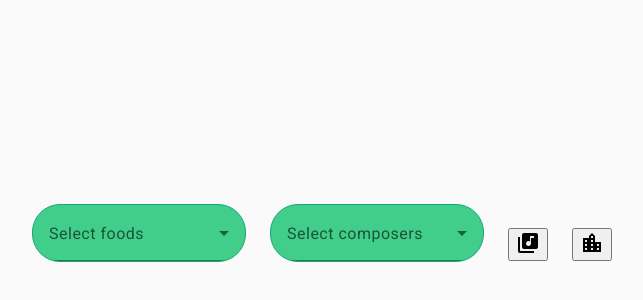
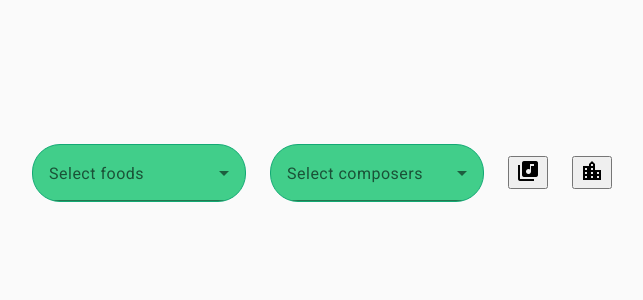
Before and after one commit to ztw17/generic-filter-dropdown, an Angular app: page / in a window 1280 px wide. Shown: the part 156-456 px from the top of the page, without its empty margins (318-961 px from the left). Built offline with nearby package versions, Linux system fonts and the light colour scheme.

Commit message:
Center align chips; expand datasets

```diff
--- a/src/app/app.component.html
+++ b/src/app/app.component.html
@@ -6,7 +6,7 @@
         [dataset]="foodsDataset"
         (dropdownSelectionChange)="updateSelectedItemsOne($event)">
       </filter-dropdown>
-      <div>
+      <div class="chips-container">
         <mat-chip-listbox>
           <div *ngFor="let option of firstOptions">
             <mat-chip>{{option.value}}</mat-chip>
@@ -21,7 +21,7 @@
         [searchOnly]="true"
         (dropdownSelectionChange)="updateSelectedItemsTwo($event)">
       </filter-dropdown>
-      <div>
+      <div class="chips-container">
         <mat-chip-listbox>
           <div *ngFor="let option of secondOptions">
             <mat-chip>{{option.value}}</mat-chip>
@@ -31,13 +31,14 @@
     </div>
     <div class="dropdown-wrapper">
       <filter-dropdown
-        label="composer"
-        [dataset]="composersDataset"
+        label="genre"
+        [dataset]="musicGenresDataset"
         icon="library_music"
         [showBadge]="true"
-        (dropdownSelectionChange)="updateSelectedItemsThree($event)">
+        (dropdownSelectionChange)="updateSelectedItemsThree($event)"
+        class="button-dropdown">
       </filter-dropdown>
-      <div>
+      <div class="chips-container-margin">
         <mat-chip-listbox>
           <div *ngFor="let option of thirdOptions">
             <mat-chip>{{option.value}}</mat-chip>
@@ -52,9 +53,20 @@
         icon="location_city"
         [showBadge]="true"
         [limit]="3"
-        (dropdownSelectionChange)="updateSelectedItemsFour($event)">
+        (dropdownSelectionChange)="updateSelectedItemsFour($event)"
+        class="button-dropdown">
       </filter-dropdown>
-      <div>
+      <!-- <div class="chips-container-margin">
+        <mat-chip-grid>
+          <mat-chip-row *ngFor="let option of fourthOptions" (removed)="remove(option)">
+            {{option.value}}
+            <button matChipRemove>
+              <mat-icon>cancel</mat-icon>
+            </button>
+          </mat-chip-row>
+        </mat-chip-grid>
+      </div> -->
+      <div class="chips-container-margin">
         <mat-chip-listbox>
           <div *ngFor="let option of fourthOptions">
             <mat-chip>{{option.value}}</mat-chip>
--- a/src/app/app.component.scss
+++ b/src/app/app.component.scss
@@ -14,4 +14,18 @@
 .dropdown-wrapper {
 	margin: 0 12px;
 	max-width: 230px;
+	height: 25%;
 }
+
+.button-dropdown {
+	display: flex;
+	justify-content: center;
+}
+
+:host ::ng-deep .mat-mdc-chip-set .mdc-evolution-chip-set__chips {
+	justify-content: center;
+}
+
+.chips-container-margin {
+	margin-top: 22px;
+}
--- a/src/app/app.component.ts
+++ b/src/app/app.component.ts
@@ -15,38 +15,64 @@ export class AppComponent {
   public foodsDataset: KeyValue<string, string>[] = [
 		{key: 'apple', value: 'Apple'},
 		{key: 'banana', value: 'Banana'},
-		{key: 'pretzels', value: 'Pretzels'},
-		{key: 'almonds', value: 'Almonds'},
-		{key: 'iceCream,', value: 'Ice Cream'}
+		{key: 'blueberry', value: 'Blueberry'},
+		{key: 'kiwi,', value: 'Kiwi'},
+		{key: 'orange', value: 'Orange'},
+		{key: 'raspberry,', value: 'Raspberry'},
+		{key: 'starFruit,', value: 'Star Fruit'},
+		{key: 'strawberry,', value: 'Strawberry'}
 	];
   public composersDataset: KeyValue<string, string>[] = [
+		{key: 'bach', value: 'Bach'},
+		{key: 'mozart', value: 'Mozart'},
+		{key: 'beethoven', value: 'Beethoven'},
+		{key: 'berlioz', value: 'Berlioz'},
+		{key: 'wagner', value: 'Wagner'},
+		{key: 'bruckner', value: 'Bruckner'},
 		{key: 'mahler', value: 'Mahler'},
-		{key: 'strauss', value: 'Strauss'},
-		{key: 'wagner', value: 'Wagner'},
-		{key: 'berlioz', value: 'Berlioz'},
-		{key: 'bruckner', value: 'Bruckner'}
+		{key: 'strauss', value: 'Strauss'}
 	];
   public citiesDataset: KeyValue<string, string>[] = [
+		{key: 'bloomington', value: 'Bloomington'},
+		{key: 'chicago', value: 'Chicago'},
 		{key: 'denver', value: 'Denver'},
-		{key: 'chicago', value: 'Chicago'},
-		{key: 'bloomington', value: 'Bloomington'},
+		{key: 'losAngeles', value: 'Los Angeles'},
 		{key: 'saintLouis', value: 'Saint Louis'},
-		{key: 'sanFrancisco', value: 'San Francisco'}
+		{key: 'sanFrancisco', value: 'San Francisco'},
+		{key: 'seattle', value: 'Seattle'},
+		{key: 'washingtonDc', value: 'Washington, D.C.'}
+	];
+	public musicGenresDataset: KeyValue<string, string>[] = [
+		{key: 'alternative', value: 'Alternative'},
+		{key: 'classical', value: 'Classical'},
+		{key: 'chillWave', value: 'Chill Wave'},
+		{key: 'folk', value: 'Folk'},
+		{key: 'hipHop', value: 'Hip Hop'},
+		{key: 'house', value: 'House'},
+		{key: 'rock', value: 'Rock'},
+		{key: 'rb', value: 'R&B'}
 	];
 
-	public updateSelectedItemsOne(options: KeyValue<string, string>[]) {
+	public updateSelectedItemsOne(options: KeyValue<string, string>[]): void {
 		this.firstOptions = options;
 	}
 
-	public updateSelectedItemsTwo(options: KeyValue<string, string>[]) {
+	public updateSelectedItemsTwo(options: KeyValue<string, string>[]): void {
 		this.secondOptions = options;
 	}
 
-	public updateSelectedItemsThree(options: KeyValue<string, string>[]) {
+	public updateSelectedItemsThree(options: KeyValue<string, string>[]): void {
 		this.thirdOptions = options;
 	}
 
-	public updateSelectedItemsFour(options: KeyValue<string, string>[]) {
+	public updateSelectedItemsFour(options: KeyValue<string, string>[]): void {
 		this.fourthOptions = options;
 	}
+	public remove(option: KeyValue<string, string>): void {
+		const index = this.citiesDataset.indexOf(option);
+
+		if (index >= 0) {
+			this.citiesDataset.splice(index, 1)
+		}
+	}
 }
--- a/src/app/generic-filter/filter-dropdown.component.html
+++ b/src/app/generic-filter/filter-dropdown.component.html
@@ -49,7 +49,7 @@
 </ng-template>
 
 <ng-template #buttonDropdownStyle>
-  <button [matMenuTriggerFor]="filterMenu" (menuOpened)="menuOpened()" class="clickable">
+  <button [matMenuTriggerFor]="filterMenu" (menuOpened)="menuOpened()" class="button-margin clickable">
     <div class="filter-button">
       <mat-icon>{{icon}}</mat-icon>
       <div class="active-filter-badge" *ngIf="showBadge && selectedOptions.length > 0">{{selectedOptions.length}}</div>
--- a/src/app/generic-filter/filter-dropdown.component.scss
+++ b/src/app/generic-filter/filter-dropdown.component.scss
@@ -95,3 +95,7 @@ input {
 .checkbox-color {
   color: #3f51b5;
 }
+
+.button-margin {
+  margin-top: 12px;
+}
--- a/src/app/generic-filter/filter-dropdown.component.ts
+++ b/src/app/generic-filter/filter-dropdown.component.ts
@@ -3,8 +3,8 @@ import { Component, EventEmitter, Input, OnDestroy, OnInit, Output } from '@angu
 import { Subject } from 'rxjs';
 import * as _ from 'lodash';
 import { MatSlideToggleChange } from '@angular/material/slide-toggle';
-import { FormControl } from '@angular/forms';
-import { ThemePalette } from '@angular/material/core';
+// import { FormControl } from '@angular/forms';
+// import { ThemePalette } from '@angular/material/core';
 
 @Component({
   selector: 'filter-dropdown',
```
